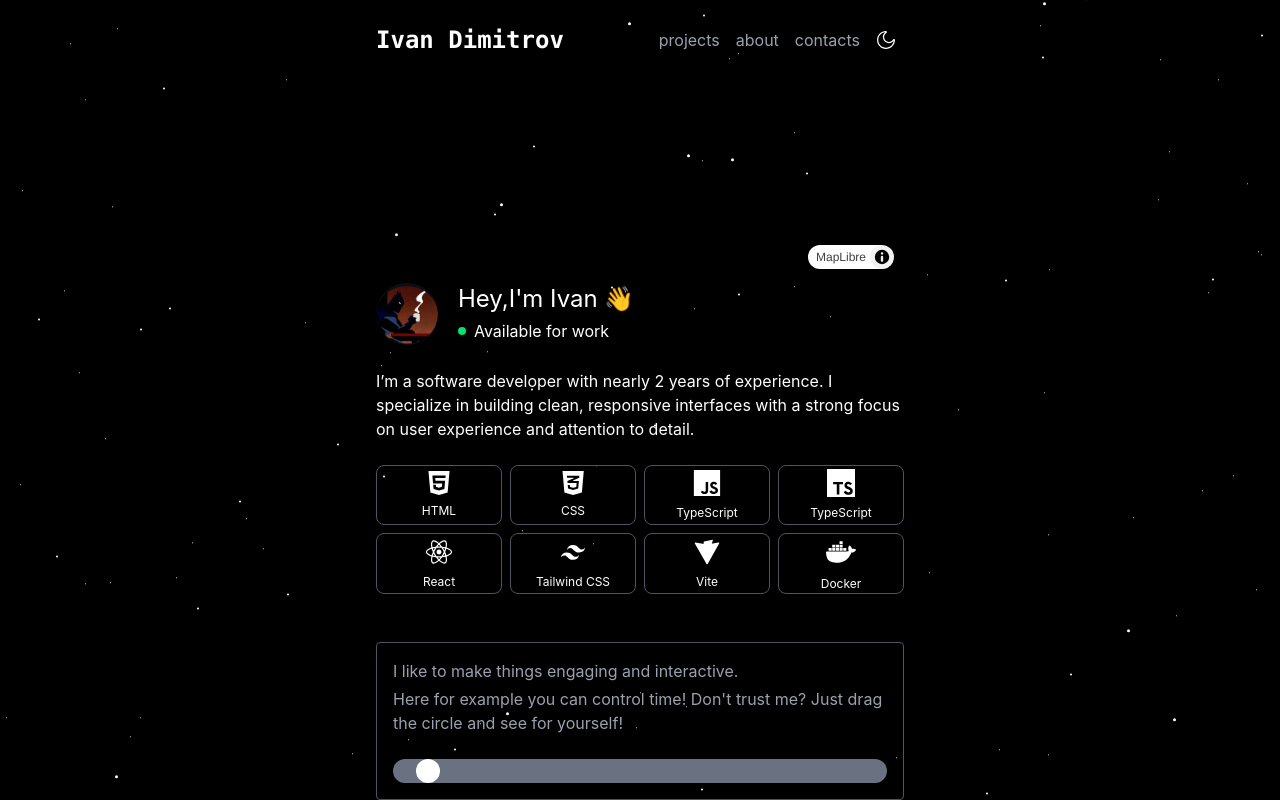
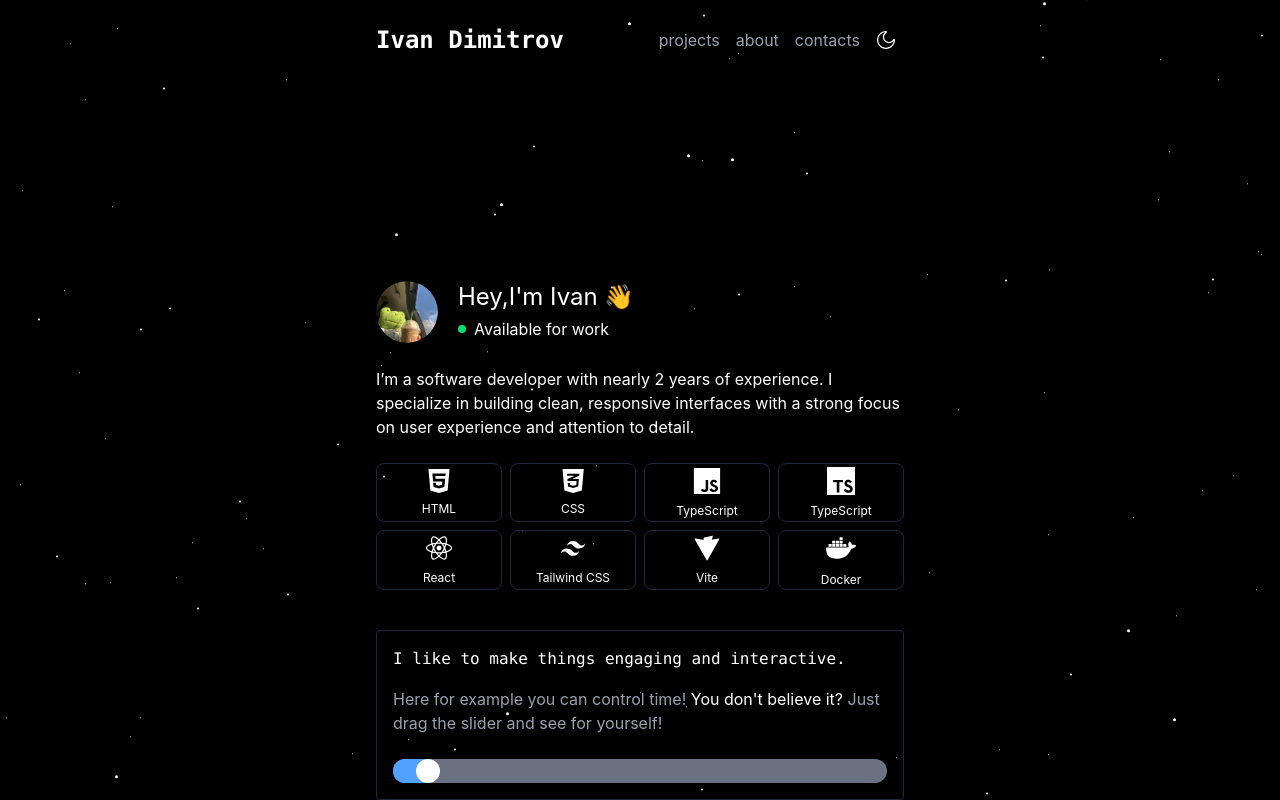
Before and after one commit to Durotaren/portfolio, a React (Vite) app: page / in a window 1280 px wide. Built offline with nearby package versions, Linux system fonts and the light colour scheme; no server answers.

Commit message:
Change the profile pic, finish up on the Interactivity component

```diff
--- a/src/components/Interactivity.tsx
+++ b/src/components/Interactivity.tsx
@@ -10,20 +10,27 @@ export default function Interactivity({
   setIsDragging,
 }: InteractivityProps) {
   return (
-    <div className="mt-6 flex flex-col gap-4 border-gray-600 border-1 p-4 rounded">
-      <div className="flex flex-col gap-1">
-        <p className="text-gray-400">
+    <div className="mt-4 flex flex-col gap-4 border-gray-800 border-1 p-4 rounded">
+      <div className="flex flex-col gap-4">
+        <p className="text-white font-mono">
           I like to make things engaging and interactive.
         </p>
-        <p className="text-gray-400">
-          Here for example you can control time! Don't trust me? Just drag the
-          circle and see for yourself!
+        <p className="text-gray-400 ">
+          Here for example you can control time!{' '}
+          <span className="text-white">You don't believe it?</span> Just drag
+          the slider and see for yourself!
         </p>
       </div>
       <div
         ref={sliderRef}
         className="w-full h-6 border-white rounded-full bg-gray-500 relative mt-2"
       >
+        <div
+          className="absolute bg-blue-400 h-6 rounded-full"
+          style={
+            position > 2.3 ? { width: `${position + 2}%` } : { width: '0%' }
+          }
+        ></div>
         <div
           className="w-6 h-6 bg-white absolute rounded-full top-1/2 -translate-y-1/2 -translate-x-1/2 hover:cursor-pointer"
           style={{ left: `${position}%` }}
--- a/src/components/Introduction.tsx
+++ b/src/components/Introduction.tsx
@@ -1,4 +1,4 @@
-import profilePic from '../assets/batman.jpg';
+import profilePic from '../assets/profile-pic.jpg';
 
 export default function Introduction() {
   return (
--- a/src/components/Map.tsx
+++ b/src/components/Map.tsx
@@ -13,6 +13,7 @@ export default function Map() {
       style: 'https://basemaps.cartocdn.com/gl/dark-matter-gl-style/style.json',
       center: [25.389176004399275, 42.62205080143139],
       zoom: 4,
+      attributionControl: { compact: true },
     });
 
     map.on('load', () => {
--- a/src/components/icons/CssIcon.tsx
+++ b/src/components/icons/CssIcon.tsx
@@ -1,6 +1,6 @@
 export default function CssIcon() {
   return (
-    <div className="w-full h-full rounded-lg group flex flex-col gap-2 items-center justify-center border-1 border-gray-600">
+    <div className="w-full h-full rounded-lg group flex flex-col gap-2 items-center justify-center border-1 border-gray-800">
       <svg
         fill="currentColor"
         viewBox="-1.5 0 24 24"
--- a/src/components/icons/DockerIcon.tsx
+++ b/src/components/icons/DockerIcon.tsx
@@ -1,6 +1,6 @@
 export default function DockerIcon() {
   return (
-    <div className="w-full h-full rounded-lg group flex flex-col gap-2 items-center justify-center border-1 border-gray-600">
+    <div className="w-full h-full rounded-lg group flex flex-col gap-2 items-center justify-center border-1 border-gray-800">
       <svg
         fill="currentColor"
         viewBox="0 0 32 32"
--- a/src/components/icons/HtmlIcon.tsx
+++ b/src/components/icons/HtmlIcon.tsx
@@ -1,6 +1,6 @@
 export default function HtmlIcon() {
   return (
-    <div className="w-full h-full rounded-lg group flex flex-col gap-2 items-center justify-center border-1 border-gray-600">
+    <div className="w-full h-full rounded-lg group flex flex-col gap-2 items-center justify-center border-1 border-gray-800">
       <svg
         className="w-6 h-6 text-white group-hover:text-orange-600 transition duration-300 group-hover:-translate-y-1"
         fill="currentColor"
--- a/src/components/icons/JavaScriptIcon.tsx
+++ b/src/components/icons/JavaScriptIcon.tsx
@@ -1,6 +1,6 @@
 export default function JavaScriptIcon() {
   return (
-    <div className="w-full h-full rounded-lg group flex flex-col gap-2 items-center justify-center border border-gray-600">
+    <div className="w-full h-full rounded-lg group flex flex-col gap-2 items-center justify-center border border-gray-800">
       <svg
         fill="currentColor"
         viewBox="0 0 32 32"
--- a/src/components/icons/ReactIcon.tsx
+++ b/src/components/icons/ReactIcon.tsx
@@ -1,6 +1,6 @@
 export default function ReactIcon() {
   return (
-    <div className="w-full h-full rounded-lg group flex flex-col gap-2 items-center justify-center border-1 border-gray-600">
+    <div className="w-full h-full rounded-lg group flex flex-col gap-2 items-center justify-center border-1 border-gray-800">
       <svg
         fill="currentColor"
         viewBox="0 0 32 32"
--- a/src/components/icons/TailwindIcon.tsx
+++ b/src/components/icons/TailwindIcon.tsx
@@ -1,6 +1,6 @@
 export default function TailwindIcon() {
   return (
-    <div className="w-full h-full rounded-lg group flex flex-col gap-2 items-center justify-center border border-gray-600">
+    <div className="w-full h-full rounded-lg group flex flex-col gap-2 items-center justify-center border border-gray-800">
       <svg
         className="w-7 h-7 text-white group-hover:text-cyan-400 transition duration-300 group-hover:-translate-y-1"
         viewBox="0 0 32 32"
--- a/src/components/icons/TypeScript.tsx
+++ b/src/components/icons/TypeScript.tsx
@@ -1,6 +1,6 @@
 export default function TypeScriptIcon() {
   return (
-    <div className="w-full h-full rounded-lg group flex flex-col gap-2 items-center justify-center border border-gray-600">
+    <div className="w-full h-full rounded-lg group flex flex-col gap-2 items-center justify-center border border-gray-800">
       <svg
         fill="currentColor"
         viewBox="0 0 32 32"
--- a/src/components/icons/ViteIcon.tsx
+++ b/src/components/icons/ViteIcon.tsx
@@ -5,7 +5,7 @@ export default function ViteIcon() {
 
   return (
     <div
-      className="w-full h-full rounded-lg group flex flex-col gap-2 items-center justify-center border border-gray-600"
+      className="w-full h-full rounded-lg group flex flex-col gap-2 items-center justify-center border border-gray-800"
       onMouseEnter={() => setHovered(true)}
       onMouseLeave={() => setHovered(false)}
     >
```
Also changed, not shown: src/assets/batman.jpg (deleted), src/assets/profile-pic.jpg (added).
